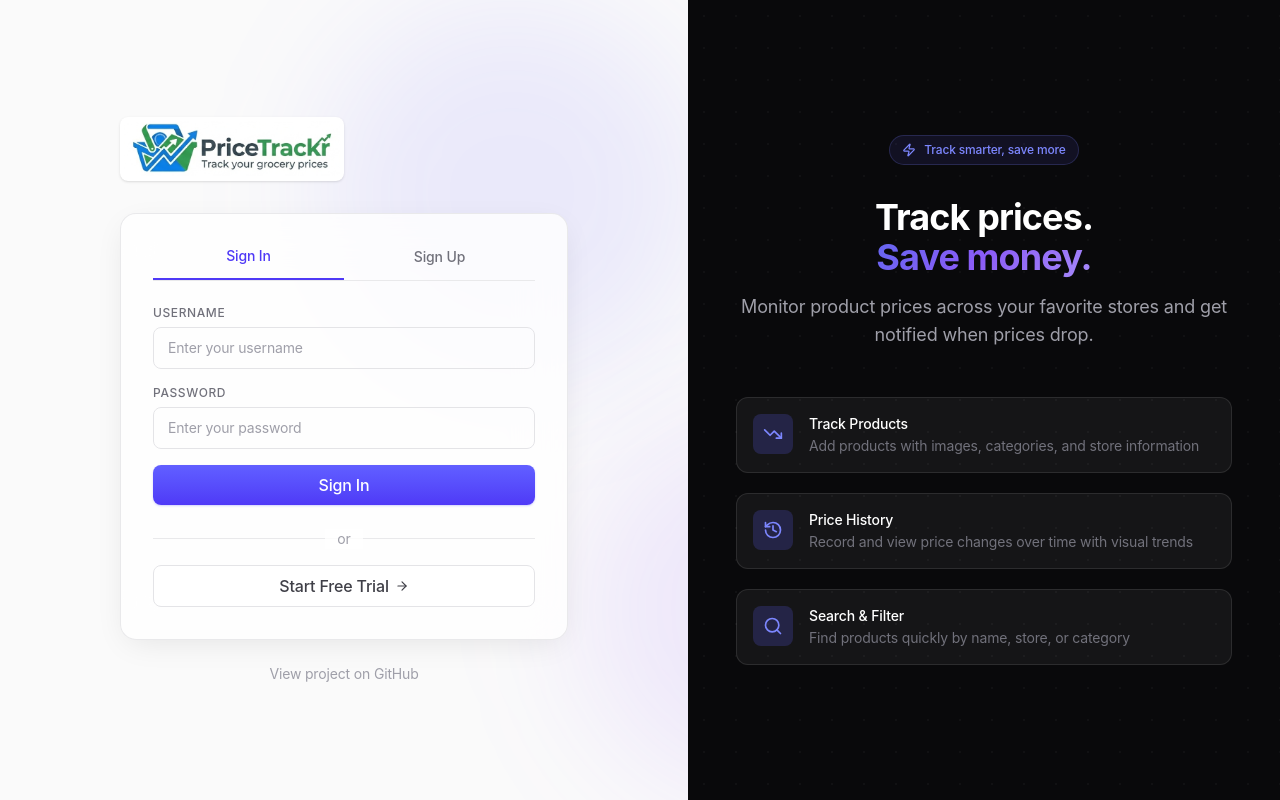
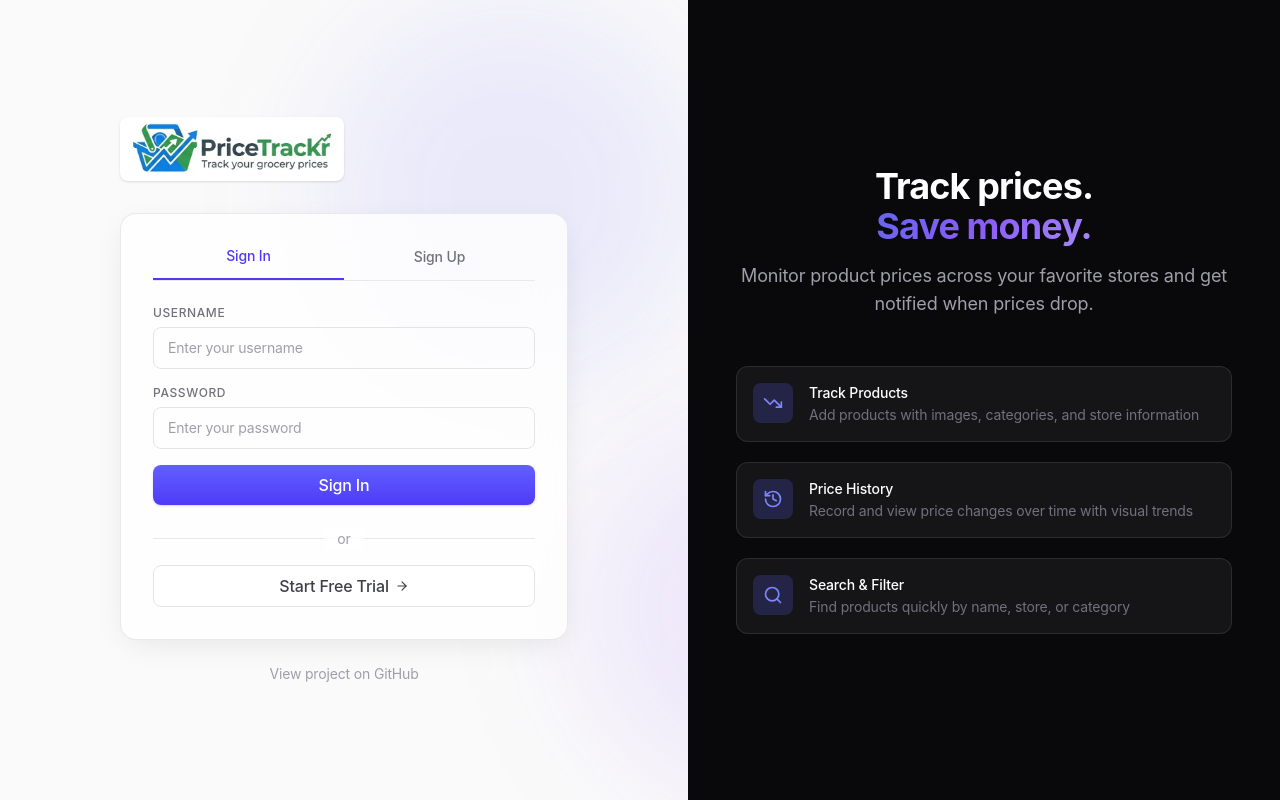
Before and after one commit to AlexanderBell-gh/Sift, a React (Vite) app: page / in a window 1280 px wide. Built offline with nearby package versions, Linux system fonts and the light colour scheme.

Commit message:
Landing.tsx adjustments

```diff
--- a/src/pages/Landing.tsx
+++ b/src/pages/Landing.tsx
@@ -1,6 +1,6 @@
 import { useState } from 'react';
 import { useNavigate } from 'react-router-dom';
-import { TrendingDown, History, Search, ArrowRight, Loader2, Zap } from 'lucide-react';
+import { TrendingDown, History, Search, ArrowRight, Loader2 } from 'lucide-react';
 import { useAuth } from '../contexts/AuthContext';
 import { Button } from '../components/ui/Button';
 import { Input } from '../components/ui/Input';
@@ -204,11 +204,6 @@ export function Landing() {
           <div className="absolute inset-0" style={{ backgroundImage: 'radial-gradient(circle, rgba(255,255,255,0.03) 1px, transparent 1px)', backgroundSize: '32px 32px' }} />
 
           <div className="max-w-lg text-center relative z-10">
-            <div className="inline-flex items-center gap-2 px-3 py-1.5 rounded-full bg-indigo-500/10 border border-indigo-400/20 text-indigo-400 text-xs font-medium mb-8">
-              <Zap className="w-3.5 h-3.5" />
-              Track smarter, save more
-            </div>
-
             <h2 className="text-4xl font-bold text-white mb-4 tracking-tight">
               Track prices.<br />
               <span className="gradient-text">Save money.</span>
```
Also changed, not shown: 1 other file (tests, documents, lock files or other folders).
